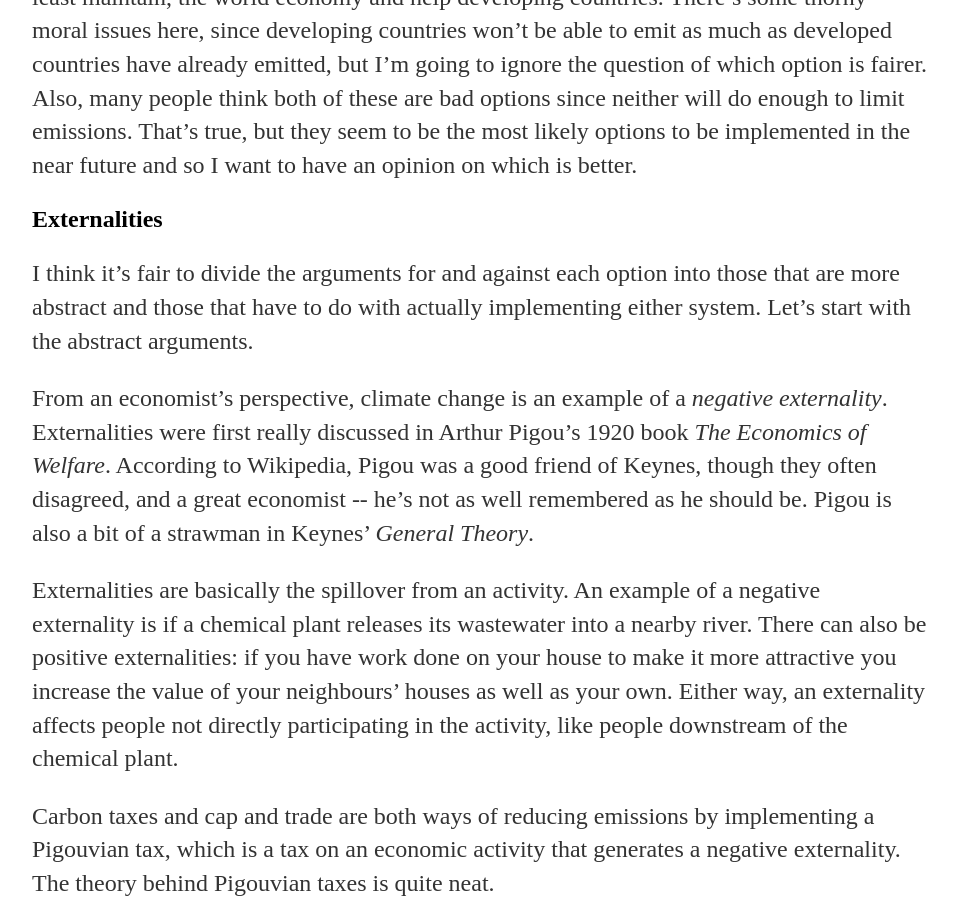
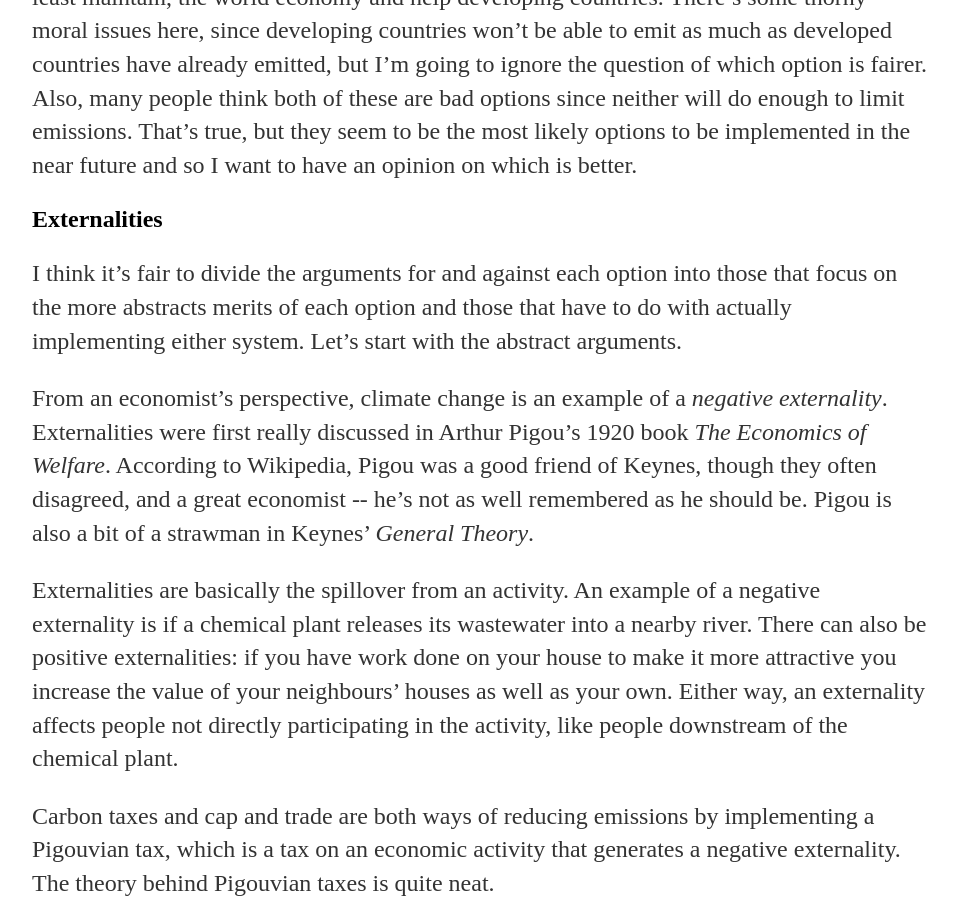
Before and after one commit to nicklutsko/nicklutsko.github.io, a Jekyll site: the page built from _posts/2016-06-15-Carbon-Tax-versus-Cap-and-Trade.md, in a window 1280 px wide and 900 px high, scrolled down 466 px. Shown: the whole window, without its empty margins (160-1117 px from the left). Built offline with Jekyll 4.4.1, drawn with Linux system fonts in a browser that asks for light colours.

Commit message:
edited first post again

```diff
--- a/_posts/2016-06-15-Carbon-Tax-versus-Cap-and-Trade.md
+++ b/_posts/2016-06-15-Carbon-Tax-versus-Cap-and-Trade.md
@@ -10,7 +10,7 @@
 
 <h2>Externalities</h2>
 
-<p>I think it’s fair to divide the arguments for and against each option into those that are more abstract and those that have to do with actually implementing either system. Let’s start with the abstract arguments.</p>
+<p>I think it’s fair to divide the arguments for and against each option into those that focus on the more abstracts merits of each option and those that have to do with actually implementing either system. Let’s start with the abstract arguments.</p>
 
 <p>From an economist’s perspective, climate change is an example of a <i>negative externality</i>. Externalities were first really discussed in Arthur Pigou’s 1920 book <i>The Economics of Welfare</i>. According to Wikipedia, Pigou was a good friend of Keynes, though they often disagreed, and a great economist -- he’s not as well remembered as he should be. Pigou is also a bit of a strawman in Keynes’ <i>General Theory</i>.</p>
 
```
